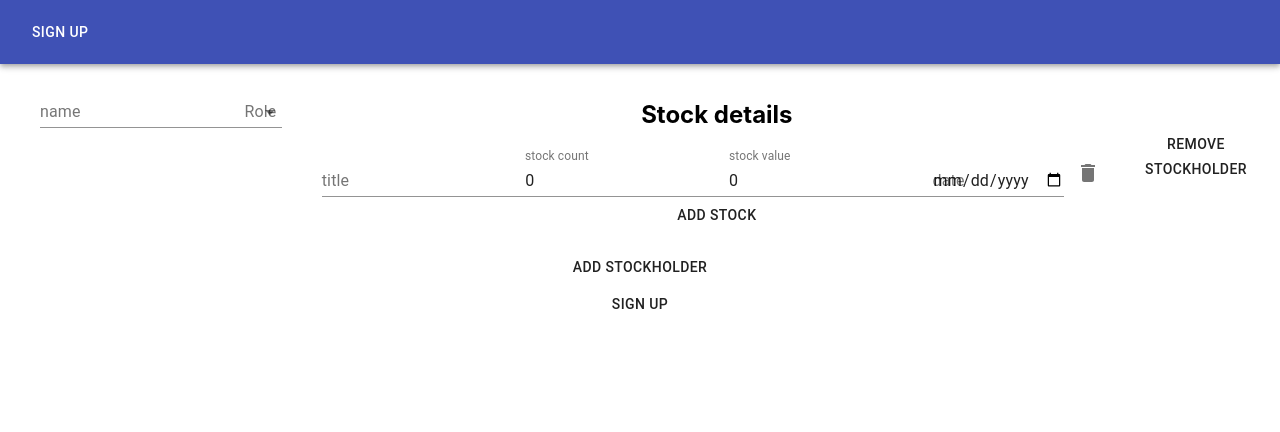
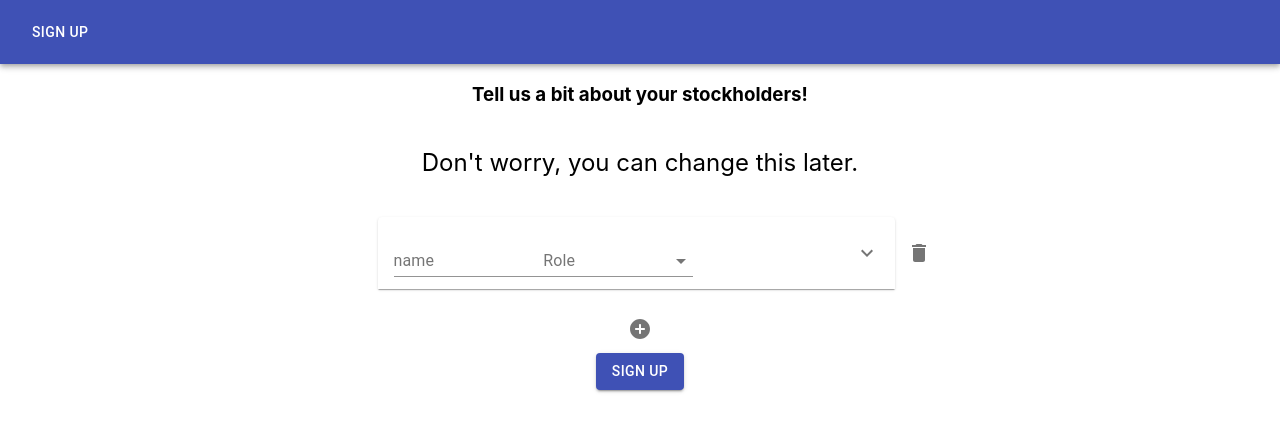
Before and after one commit to ctiller15/tillertable, a React (Create React App) app: page /onboarding in a window 1280 px wide. Shown: the top 432 px of the page. Built offline with nearby package versions, Linux system fonts and the light colour scheme.

Commit message:
finish first run of styles for onboarding form. Update w/ accordions.

```diff
--- a/src/App.css
+++ b/src/App.css
@@ -72,6 +72,14 @@
 	font-size: .5em;
 }
 
+.App hr {
+	width: 100%;
+	border: 0;
+	height: 0;
+	border-top: 1px solid rgba(0, 0, 0, 0.1);
+	border-bottom: 1px solid rgba(255, 255, 255, 0.3);
+}
+
 @media (prefers-reduced-motion: no-preference) {
   .App-logo {
     animation: App-logo-float infinite 3s ease-in-out;
--- a/src/App.js
+++ b/src/App.js
@@ -20,7 +20,7 @@ function App() {
 		<div className="App">
 			<AppBar position="static">
 				<Toolbar>
-					<Button color="inherit">Sign up</Button>
+					<Button component={RouterLink} to="/onboarding" color="inherit">Sign up</Button>
 				</Toolbar>
 			</AppBar>
 			<Switch>
--- a/src/features/onboardingForm/OnboardingForm.js
+++ b/src/features/onboardingForm/OnboardingForm.js
@@ -1,9 +1,12 @@
-import { FormControl, Select, MenuItem, TextField, InputLabel, Button, Box } from '@material-ui/core'
+import { FormControl, Select, MenuItem, TextField, InputLabel, Button, Box, Accordion, AccordionSummary, AccordionDetails, Grid, IconButton } from '@material-ui/core'
 import React, { useState } from 'react';
 import { useSelector, useDispatch } from 'react-redux';
 import { saveStockholdersAsync } from '../stockholders/stockholderSlice';
 import { StockFormSection } from './StockFormSection';
 import { useHistory } from 'react-router-dom';
+import ExpandMoreIcon from '@material-ui/icons/ExpandMore';
+import DeleteIcon from '@material-ui/icons/Delete';
+import AddCircleRoundedIcon from '@material-ui/icons/AddCircleRounded';
 
 export const OnboardingForm = (props) => {
 	const stock = {
@@ -122,28 +125,46 @@ export const OnboardingForm = (props) => {
 					flexDirection="row"
 					justifyContent="center"
 				>
-					<FormControl>
+					<Grid
+						item
+						md={6}
+						component={Accordion}
+						id={`stockholder-accordion-${ind}`}>
+						<Grid
+							container
+							component={AccordionSummary}
+							expandIcon={<ExpandMoreIcon />}>
+							<Grid
+								item
+								component={FormControl}
+								md={4}>
 								<TextField
 									id={`stockholder-name${ind}`}
 									label="name"
 									name={`stockholder-name${ind}`}
 									value={row.name}
+									onClick={(event) => event.stopPropagation()}
+									onFocus={(event) => event.stopPropagation()}
 									onChange={(e) => updateName(e, row, ind)}
 								/>
-					</FormControl>
+							</Grid>
 
-					<FormControl>
+							<Grid item component={FormControl} md={4}>
 								<InputLabel>Role</InputLabel>
 								<Select
 									name={`role${ind}`}
 									value={row.role}
+									onClick={(event) => event.stopPropagation()}
+									onFocus={(event) => event.stopPropagation()}
 									onChange={(e) => updateRole(e, row, ind)}
 								>
 									<MenuItem value="founder">Founder</MenuItem>
 									<MenuItem value="investor">Investor</MenuItem>
 									<MenuItem value="employee">Employee</MenuItem>
 								</Select>
-					</FormControl>
+							</Grid>
+						</Grid>
+						<AccordionDetails>
 					<Box
 						component="ul"
 						display="flex"
@@ -152,7 +173,8 @@ export const OnboardingForm = (props) => {
 						<h2>Stock details</h2>
 						{
 							row.stocks.map((stockUnit, stockInd) => {
-								return <StockFormSection
+								return  <React.Fragment >
+								<StockFormSection
 									key={`stock-${ind}-${stockInd}`}
 									ind={ind}
 										stockInd={stockInd}
@@ -163,13 +185,22 @@ export const OnboardingForm = (props) => {
 										updateStockCount={updateStockCount}
 										updateStockValue={updateStockValue}
 									/>
+									<hr />
+									</React.Fragment>
 							})
 						}
-						<Button
+						<IconButton
 							onClick={(e) => addStockRow(e, ind)}
-						>Add stock</Button>
+						>
+							<AddCircleRoundedIcon />
+						</IconButton>
 					</Box>
-					<Button onClick={(e) => removeStockHolder(e, ind)}>Remove StockHolder</Button>
+						</AccordionDetails>
+					</Grid>
+					<IconButton
+						onClick={(e) => removeStockHolder(e, ind)}>
+						<DeleteIcon />
+					</IconButton>
 				</Box>
 			)
 			});
@@ -195,20 +226,30 @@ export const OnboardingForm = (props) => {
 			component="form"
 			onSubmit={handleSubmit}
 			display="flex"
-			flexDirection="column">
+			flexDirection="column"
+			className="onboardingForm"
+			alignItems="center"
+		>
 			{/*Note, none of the fields as of right now have any custom validation.
 
 				The following is still needed:
 				- Numeric validation for stock count.
 				- Numeric validation with decimals for stock value
 			*/}
+				<h3>Tell us a bit about your stockholders!</h3>
+				<p>Don't worry, you can change this later.</p>
 			<ul>
 				{rowsDisplay()}
 			</ul>
-			<Button onClick={addInvestorRow}>Add StockHolder</Button>
+			<IconButton
+				onClick={addInvestorRow}>
+				<AddCircleRoundedIcon />
+			</IconButton>
 			<Button
 				type="submit"
 				value="Submit"
+				variant="contained"
+				color="primary"
 			>Sign up</Button>
 		</Box>
 	)
--- a/src/features/onboardingForm/StockFormSection.js
+++ b/src/features/onboardingForm/StockFormSection.js
@@ -1,24 +1,32 @@
-import { Box, FormControl, TextField, Button, IconButton } from '@material-ui/core';
+import { Box, FormControl, TextField, Button, IconButton, Grid } from '@material-ui/core';
 import DeleteIcon from '@material-ui/icons/Delete';
 
 export const StockFormSection = (props) => {
 
 	return (
-	<Box
+	<Grid
+		spacing={2}
+		container
 		component="div"
 		key={props.stockInd}
-		display="flex"
-		flexDirection="row"
 	>
-		<FormControl>
+		<Grid container item spacing={2} md={10}>
+		<Grid
+			component={FormControl}
+			item
+			md={6}>
 			<TextField
 				label="title"
 				name={`stock[${props.ind}][${props.stockInd}]`}
 				value={props.stockUnit.title}
 				onChange={(e) => props.updateStockTitle(e, props.ind, props.stockInd)}
 			/>
-		</FormControl>
-		<FormControl>
+		</Grid>
+		<Grid
+			component={FormControl}
+			item
+			md={6}
+		>
 			<TextField
 				label="stock count"
 				type="number"
@@ -26,8 +34,11 @@ export const StockFormSection = (props) => {
 				value={props.stockUnit.count}
 				onChange={(e) => props.updateStockCount(e, props.ind, props.stockInd)}
 			/>
-		</FormControl>
-		<FormControl>
+		</Grid>
+		<Grid
+			component={FormControl}
+			item
+			md={6}>
 			<TextField
 				label="stock value"
 				type="number"
@@ -35,21 +46,30 @@ export const StockFormSection = (props) => {
 				value={props.stockUnit.value}
 				onChange={(e) => props.updateStockValue(e, props.ind, props.stockInd)}
 			/>
-		</FormControl>
-		<FormControl>
+		</Grid>
+		<Grid
+			component={FormControl}
+			item
+			md={6}>
 			<TextField
 				label="date"
 				type="date"
 				name={`stockdate[${props.ind}][${props.stockInd}]`}
 				value={props.stockUnit.date}
 				onChange={(e) => props.updateStockDate(e, props.ind, props.stockInd)}
+				InputLabelProps={{
+					shrink: true,
+				}}
 			/>
-		</FormControl>
-		<IconButton
-			onClick={(e) => props.removeStock(e, props.ind, props.stockInd)}
-		>
-			<DeleteIcon />
-		</IconButton>
-	</Box>
+		</Grid>
+		</Grid>
+		<Grid item md={2}>
+			<IconButton
+				onClick={(e) => props.removeStock(e, props.ind, props.stockInd)}
+			>
+				<DeleteIcon />
+			</IconButton>
+		</Grid>
+	</Grid>
 	)
 }
```
Lines whose indentation alone changed are shown as unchanged.
